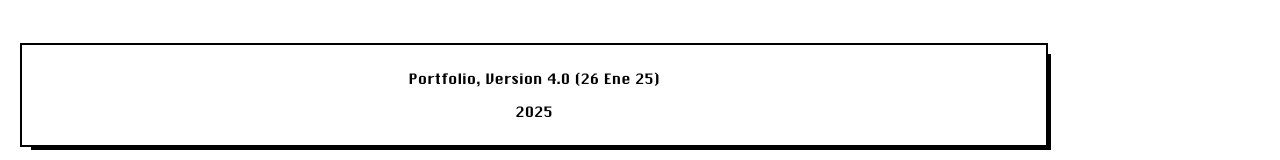
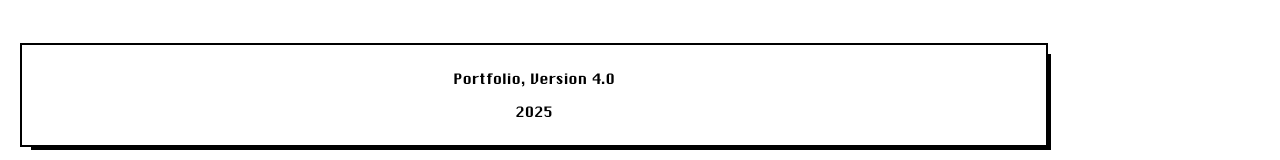
Before and after one commit to MatiasCordich/portfolio-v4, a React (Vite) app: page / in a window 1280 px wide. Shown: the part 689-849 px from the top of the page. Built offline with nearby package versions, Linux system fonts and the light colour scheme.

Commit message:
Se cambio la descripcion del Footer

```diff
--- a/src/components/Footer/Footer.jsx
+++ b/src/components/Footer/Footer.jsx
@@ -4,7 +4,7 @@ const Footer = () => {
   const actualYear = new Date().getFullYear();
   return (
     <footer className="footer">
-      <p>Portfolio, Version 4.0 (26 Ene 25)</p>
+      <p>Portfolio, Version 4.0</p>
       <p>{actualYear}</p>
     </footer>
   );
```
